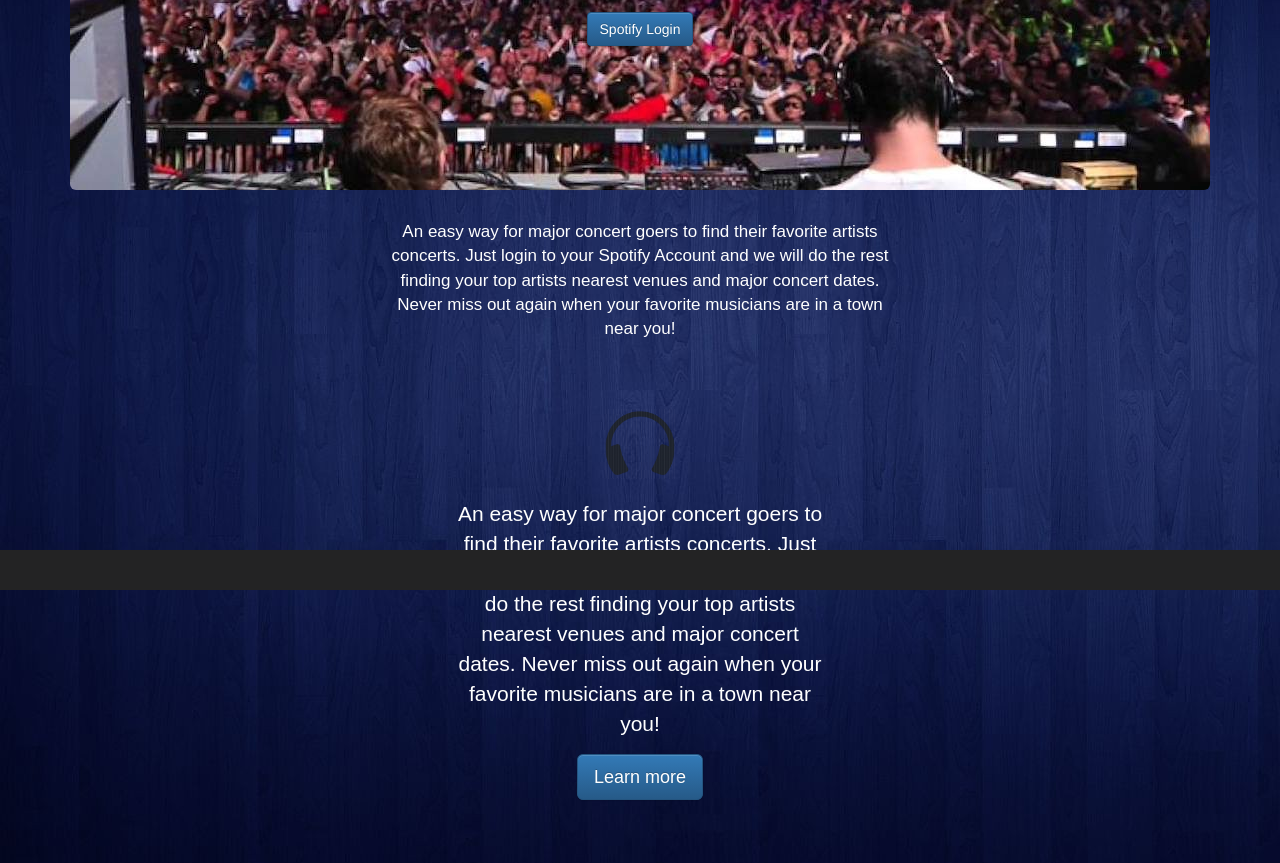
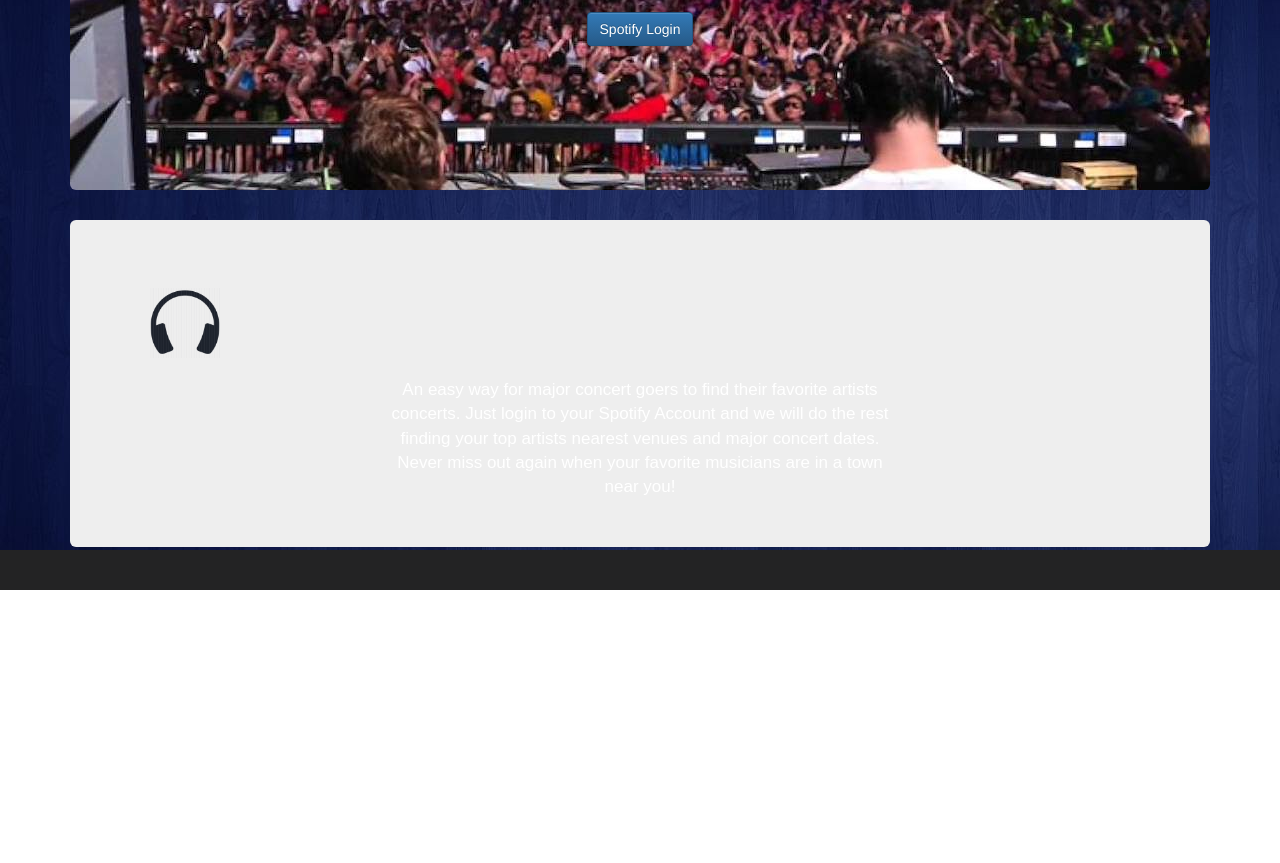
Before and after one commit to nahumcoding/KYS-GIT, a plain HTML site: page index.html in a window 1280 px wide. Shown: the part 210-1073 px from the top of the page. After the commit the page ends 800 px from the top, so only its background shows below. Drawn offline with nearby package versions, Linux system fonts and the light colour scheme; a web font is replaced by a local one.

Commit message:
please work

```diff
--- a/index.html
+++ b/index.html
@@ -36,12 +36,10 @@
 
 	<div class="container">
 
-		<p id="info">An easy way for major concert goers to find their favorite artists concerts. Just login to your Spotify Account and we will do the rest finding your top artists nearest venues and major concert dates. Never miss out again when your favorite musicians are in a town near you!</p>
 
-		<div class="jumbotron" id="info">
+		<div class="jumbotron" >
 			<div id=infoPic><img src="assets/images/Headphones.png" alt="headphones" style="width:70px;height:70px;"></div>
-			<p>An easy way for major concert goers to find their favorite artists concerts. Just login to your Spotify Account and we will do the rest finding your top artists nearest venues and major concert dates. Never miss out again when your favorite musicians are in a town near you!</p>
-			<p><a class="btn btn-primary btn-lg" href="#" role="button">Learn more</a></p>
+			<p id="info">An easy way for major concert goers to find their favorite artists concerts. Just login to your Spotify Account and we will do the rest finding your top artists nearest venues and major concert dates. Never miss out again when your favorite musicians are in a town near you!</p>
 		</div>
 	</div>
 
```
